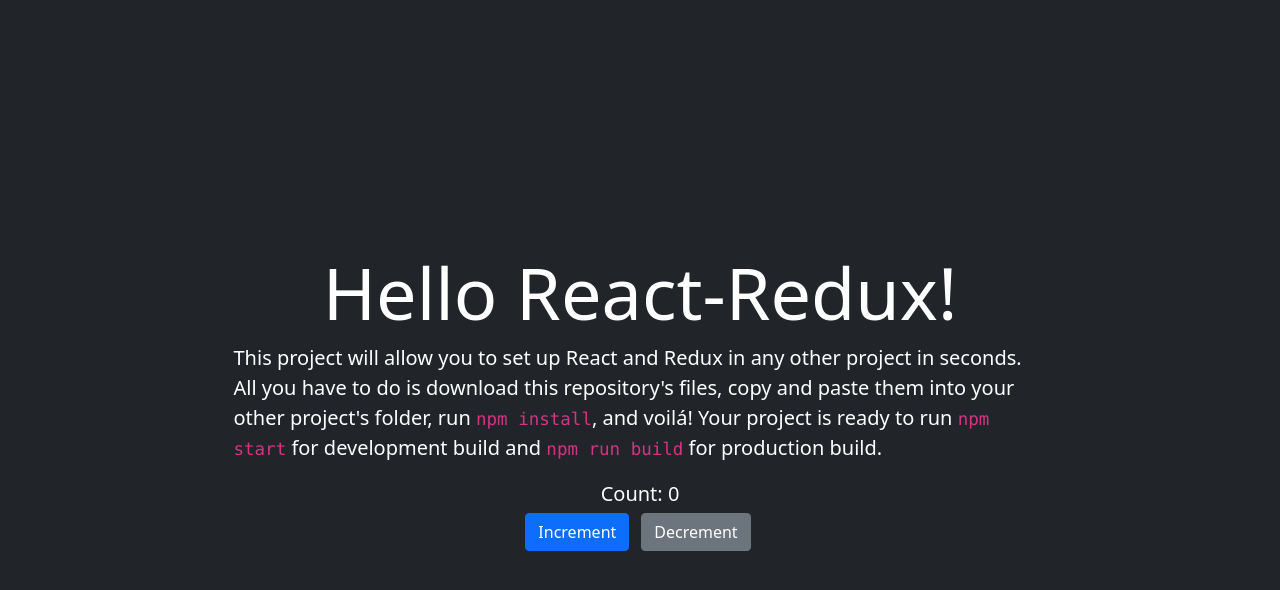
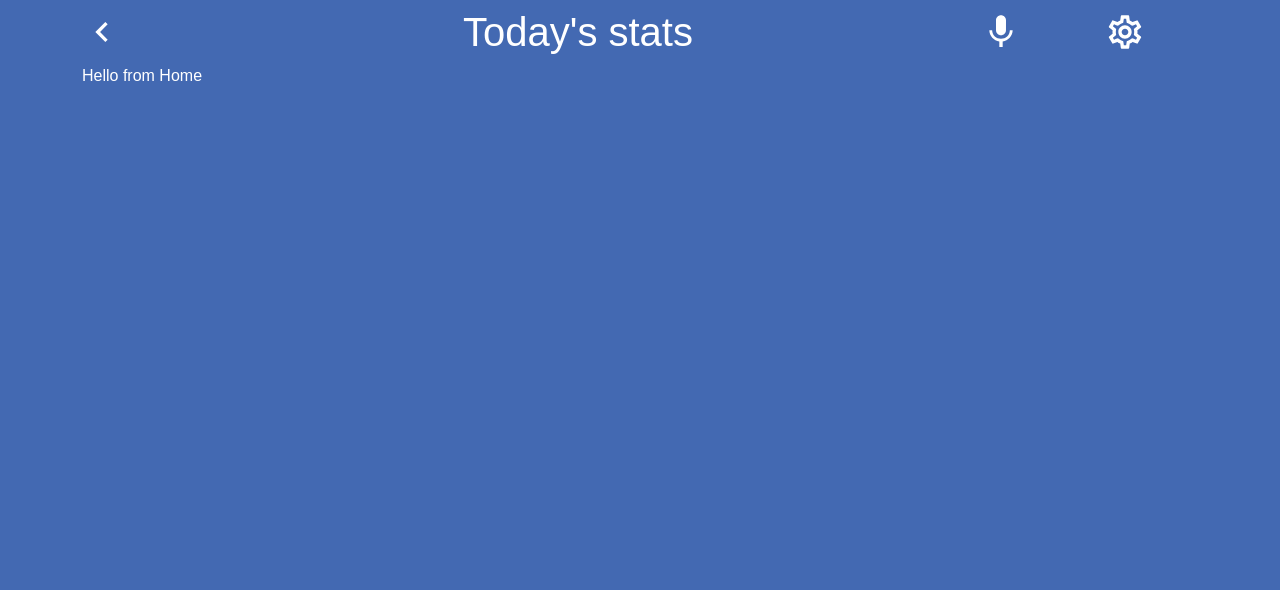
Before and after one commit to dicodiaz/financial-modeling, a React (Create React App) app: page / in a window 1280 px wide. Shown: the top 590 px of the page. Built offline with nearby package versions, Linux system fonts and the light colour scheme.

Commit message:
Add colors, fonts & icons, add Home, Details and Header components, implement routing, fix store configuration

```diff
--- a/src/App.css
+++ b/src/App.css
@@ -1,3 +1,17 @@
+@import url('https://fonts.googleapis.com/css2?family=Lato:ital,wght@0,100;0,300;0,400;0,700;0,900;1,100;1,300;1,400;1,700;1,900&display=swap');
+
 body {
-  margin: 0;
+  font-family: gillsans, sans-serif;
 }
+
+.font-lato {
+  font-family: lato, sans-serif !important;
+}
+
+.text-custom1 {
+  color: #4369b2 !important;
+}
+
+.bg-custom1 {
+  background-color: #4369b2 !important;
+}
--- a/src/App.js
+++ b/src/App.js
@@ -1,25 +1,17 @@
 import React from 'react';
+import { Navigate, Route, Routes } from 'react-router-dom';
 import './App.css';
-import Counter from './components/Counter';
+import Details from './components/Details';
+import Home from './components/Home';
 
 const App = () => (
-  <main className="bg-dark text-white min-vh-100 d-flex flex-column justify-content-center">
-    <div className="container-md">
-      <div className="row mx-0 justify-content-center">
-        <div className="col-md-9">
-          <h1 className="display-2 text-center">Hello React-Redux!</h1>
-          <p className="lead">
-            This project will allow you to set up React and Redux in any other project in seconds.
-            All you have to do is download this repository&apos;s files, copy and paste them into
-            your other project&apos;s folder, run <code>npm install</code>, and voilá! Your project
-            is ready to run <code>npm start</code> for development build and{' '}
-            <code>npm run build</code> for production build.
-          </p>
-          <Counter />
-        </div>
-      </div>
-    </div>
-  </main>
+  <>
+    <Routes>
+      <Route path="/" element={<Home />} />
+      <Route path="/details" element={<Details />} />
+    </Routes>
+    <Navigate to="/" />
+  </>
 );
 
 export default App;
--- /dev/null
+++ b/src/components/Details.js
@@ -0,0 +1,17 @@
+import { Col, Container, Row } from 'react-bootstrap';
+import Header from './Header';
+
+const Details = () => (
+  <>
+    <Header />
+    <main className="py-5 bg-custom1 text-white min-vh-100">
+      <Container fluid="md" className="py-md-3">
+        <Row className="mx-0 g-0 justify-content-between align-items-center">
+          <Col>Hello from Details</Col>
+        </Row>
+      </Container>
+    </main>
+  </>
+);
+
+export default Details;
--- /dev/null
+++ b/src/components/Header.js
@@ -0,0 +1,25 @@
+import { Col, Container, Row } from 'react-bootstrap';
+import { MdKeyboardArrowLeft, MdMic, MdOutlineSettings } from 'react-icons/md';
+
+const Header = () => (
+  <header className="py-2 bg-custom1 text-white fixed-top">
+    <Container fluid="md">
+      <Row className="mx-0 g-0 justify-content-between align-items-center">
+        <Col xs={1}>
+          <MdKeyboardArrowLeft className="fs-1" />
+        </Col>
+        <Col xs={8}>
+          <h1 className="mb-0 text-center">Today&apos;s stats</h1>
+        </Col>
+        <Col xs={1}>
+          <MdMic className="fs-1" />
+        </Col>
+        <Col xs={1}>
+          <MdOutlineSettings className="fs-1" />
+        </Col>
+      </Row>
+    </Container>
+  </header>
+);
+
+export default Header;
--- /dev/null
+++ b/src/components/Home.js
@@ -0,0 +1,17 @@
+import { Col, Container, Row } from 'react-bootstrap';
+import Header from './Header';
+
+const Home = () => (
+  <>
+    <Header />
+    <main className="py-5 bg-custom1 text-white min-vh-100">
+      <Container fluid="md" className="py-md-3">
+        <Row className="mx-0 g-0 justify-content-between align-items-center">
+          <Col>Hello from Home</Col>
+        </Row>
+      </Container>
+    </main>
+  </>
+);
+
+export default Home;
--- a/src/redux/store.js
+++ b/src/redux/store.js
@@ -1,6 +1,12 @@
-import { createStore } from 'redux';
-import reducer from './ducks/counter';
+import { applyMiddleware, combineReducers, createStore } from 'redux';
+import logger from 'redux-logger';
+import thunk from 'redux-thunk';
+import counterReducer from './ducks/counter';
 
-const store = createStore(reducer);
+const reducer = combineReducers({
+  counterReducer,
+});
+
+const store = createStore(reducer, applyMiddleware(logger, thunk));
 
 export default store;
```
Also changed, not shown: package.json (+7 -3 lines), 1 other file (tests, documents, lock files or other folders).
